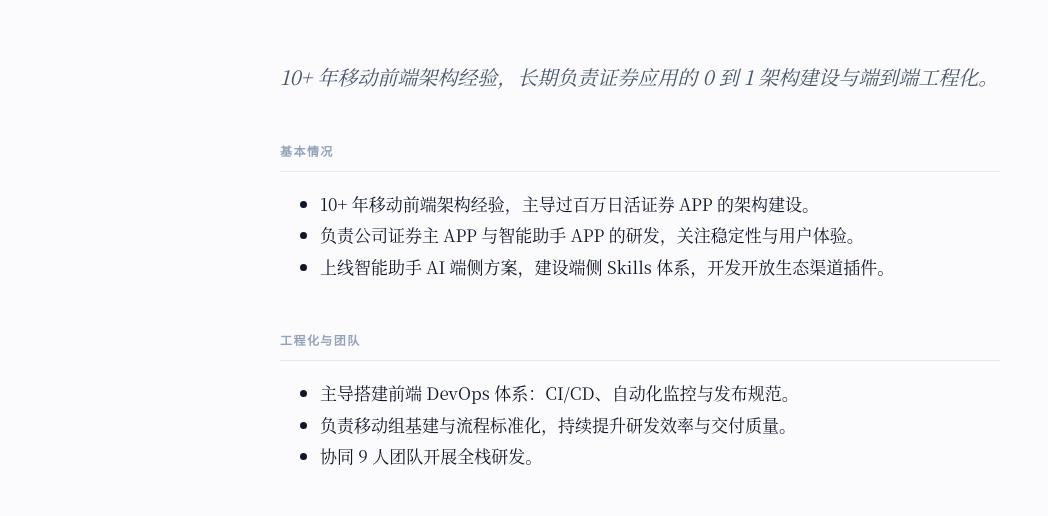
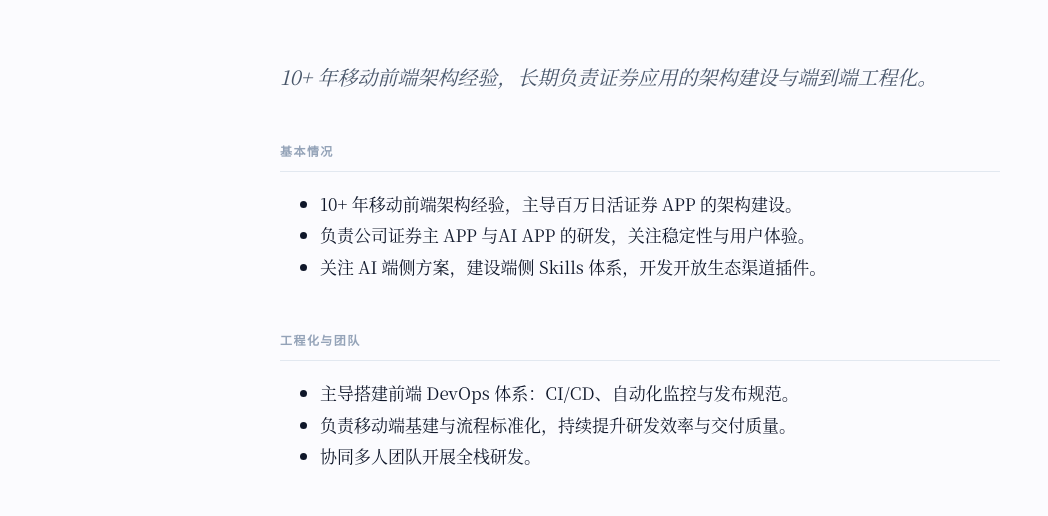
Before and after one commit to wutoz/wutoz.github.io, an Astro site: page /about in a window 1280 px wide. Shown: the part 284-800 px from the top of the page, without its empty margins (0-1048 px from the left). Built offline with nearby package versions, Linux system fonts and the light colour scheme; Astro itself is replaced by a stand-in of ours.

Commit message:
Update content in about.astro for clarity

```diff
--- a/src/pages/about.astro
+++ b/src/pages/about.astro
@@ -15,20 +15,20 @@ import BaseLayout from '../layouts/BaseLayout.astro';
     </header>
 
     <div class="page-content container">
-      <p class="lead">10+ 年移动前端架构经验，长期负责证券应用的 0 到 1 架构建设与端到端工程化。</p>
+      <p class="lead">10+ 年移动前端架构经验，长期负责证券应用的架构建设与端到端工程化。</p>
 
       <h2>基本情况</h2>
       <ul>
-        <li>10+ 年移动前端架构经验，主导过百万日活证券 APP 的架构建设。</li>
-        <li>负责公司证券主 APP 与智能助手 APP 的研发，关注稳定性与用户体验。</li>
-        <li>上线智能助手 AI 端侧方案，建设端侧 Skills 体系，开发开放生态渠道插件。</li>
+        <li>10+ 年移动前端架构经验，主导百万日活证券 APP 的架构建设。</li>
+        <li>负责公司证券主 APP 与AI APP 的研发，关注稳定性与用户体验。</li>
+        <li>关注 AI 端侧方案，建设端侧 Skills 体系，开发开放生态渠道插件。</li>
       </ul>
 
       <h2>工程化与团队</h2>
       <ul>
         <li>主导搭建前端 DevOps 体系：CI/CD、自动化监控与发布规范。</li>
-        <li>负责移动组基建与流程标准化，持续提升研发效率与交付质量。</li>
-        <li>协同 9 人团队开展全栈研发。</li>
+        <li>负责移动端基建与流程标准化，持续提升研发效率与交付质量。</li>
+        <li>协同多人团队开展全栈研发。</li>
       </ul>
 
       <h2>技术栈</h2>
@@ -45,7 +45,7 @@ import BaseLayout from '../layouts/BaseLayout.astro';
 
       <h2>AI 探索与未来</h2>
       <ul>
-        <li>聚焦 AI 技术落地，关注「AI+证券」「AI+办公」两大场景。</li>
+        <li>聚焦 AI 技术落地，关注「AI+金融」场景。</li>
         <li>研究端侧 AI 能力（AGUI / A2A / A2UI），探索移动端 AI 原生应用场景。</li>
         <li>持续参与 AI 技术迁移与成果转化，推动价值真正落地。</li>
       </ul>
```
